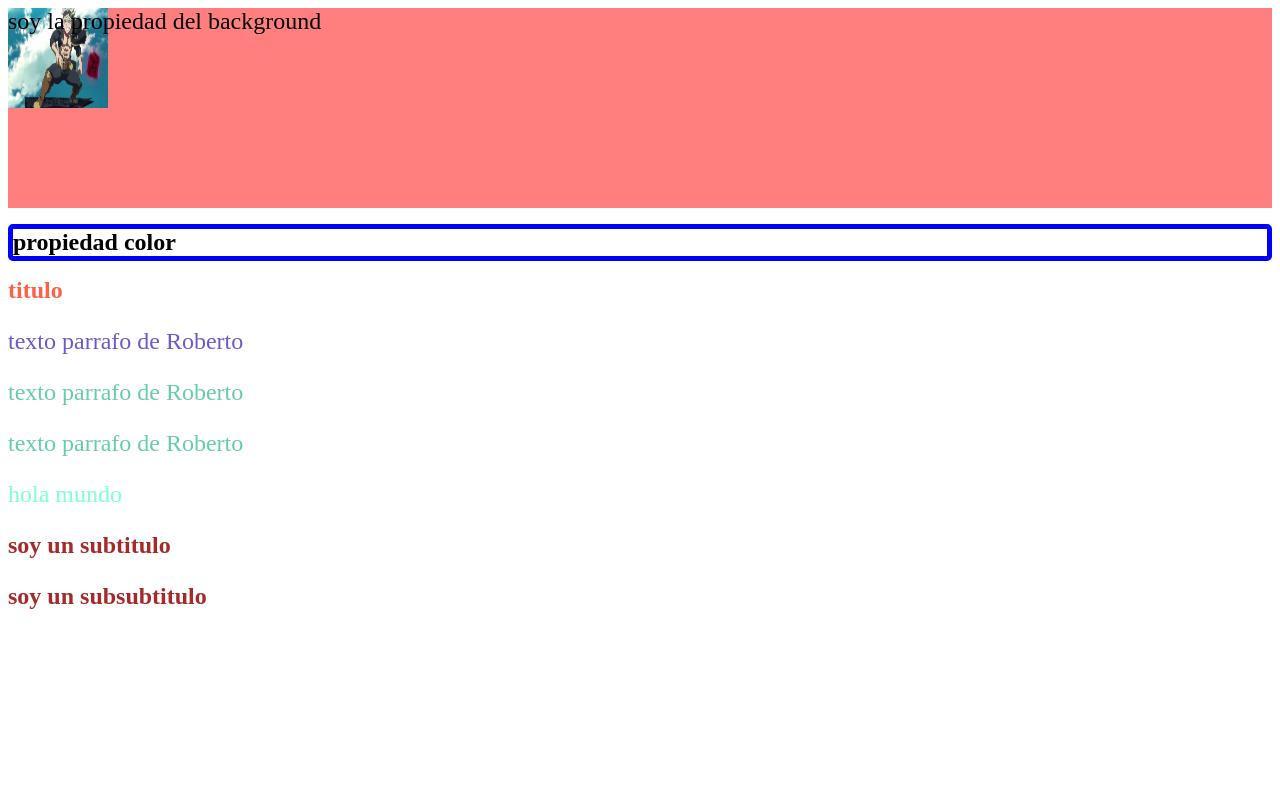
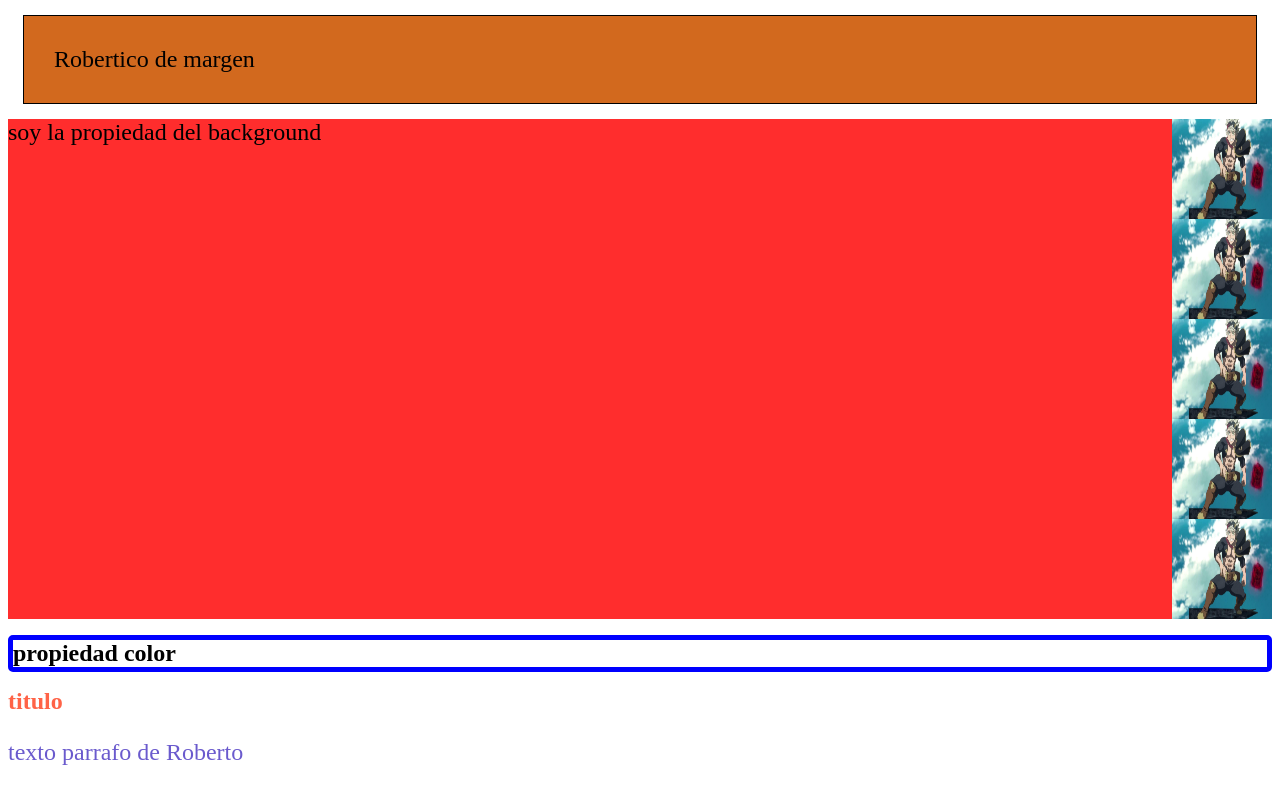
Before and after one commit to Roberto-Waner/HTML, a plain HTML site: page Practica CSS/index.html in a window 1280 px wide. Shown: the top 787 px of the page. Drawn offline with Linux system fonts and the light colour scheme.

Commit message:
practicaCSS

```diff
--- a/Practica CSS/index.html
+++ b/Practica CSS/index.html
@@ -7,6 +7,9 @@
     <link rel="stylesheet" href="style.css">
 </head>
 <body>
+    <div class="margen">
+        Robertico de margen
+    </div>
     <article id="fondo">
         soy la propiedad del background
     </article>
--- a/Practica CSS/style.css
+++ b/Practica CSS/style.css
@@ -67,17 +67,21 @@ div h2, div h3{
 }
 
 #fondo{
-    background-color: rgba(255, 0, 0, 0.5);
-    /* con "rgba" se puede indicar un nivel
-    de transparencia al color.
+    background-color: rgba(255, 0, 0, 0.823);
+    /* con "rgba" se puede indicar un nivel de transparencia al color.
     El primer valor es el color en
     formato RGB (rojo, verde */
 
     /* opacity: 0.5; */
-    height: 200px;
+    /*
+    background-size: 100px 100px;
     background-image: url('imagen/asta.jpg');
-    background-size: 100px 100px;
-    background-repeat: no-repeat;
+    background-repeat: repeat-y;
+    background-position: right bottom; */
+    /* para hacer todo junto en una linea de background */
+    height: 500px;
+    background: rgba(255, 0, 0, 0.823) url('imagen/asta.jpg') repeat-y right bottom / 100px 100px;
+
 
     /* contain: Escala la imagen al mayor tamaño posible sin recortarla ni estirarla1.
 
@@ -88,6 +92,11 @@ div h2, div h3{
     <percentage>: Escala la imagen de fondo en la dimensión correspondiente al porcentaje especificado del área de posicionamiento de fondo1.
 
     <length>: Escala la imagen de fondo a la longitud especificada en la dimensión correspondiente1. */
+}
 
-
+.margen{
+    background-color: chocolate;
+    margin: 15px;
+    padding: 30px;
+    border: solid 1px black;
 }
```
